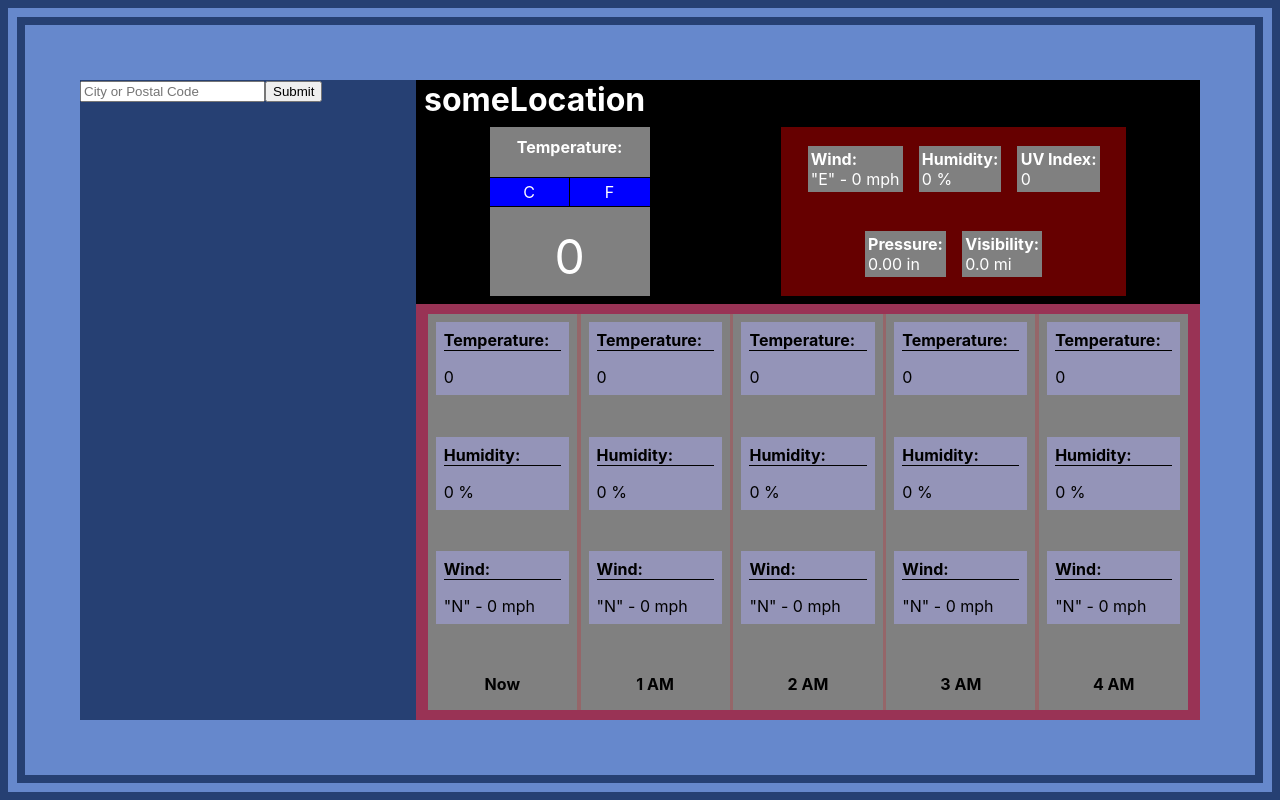
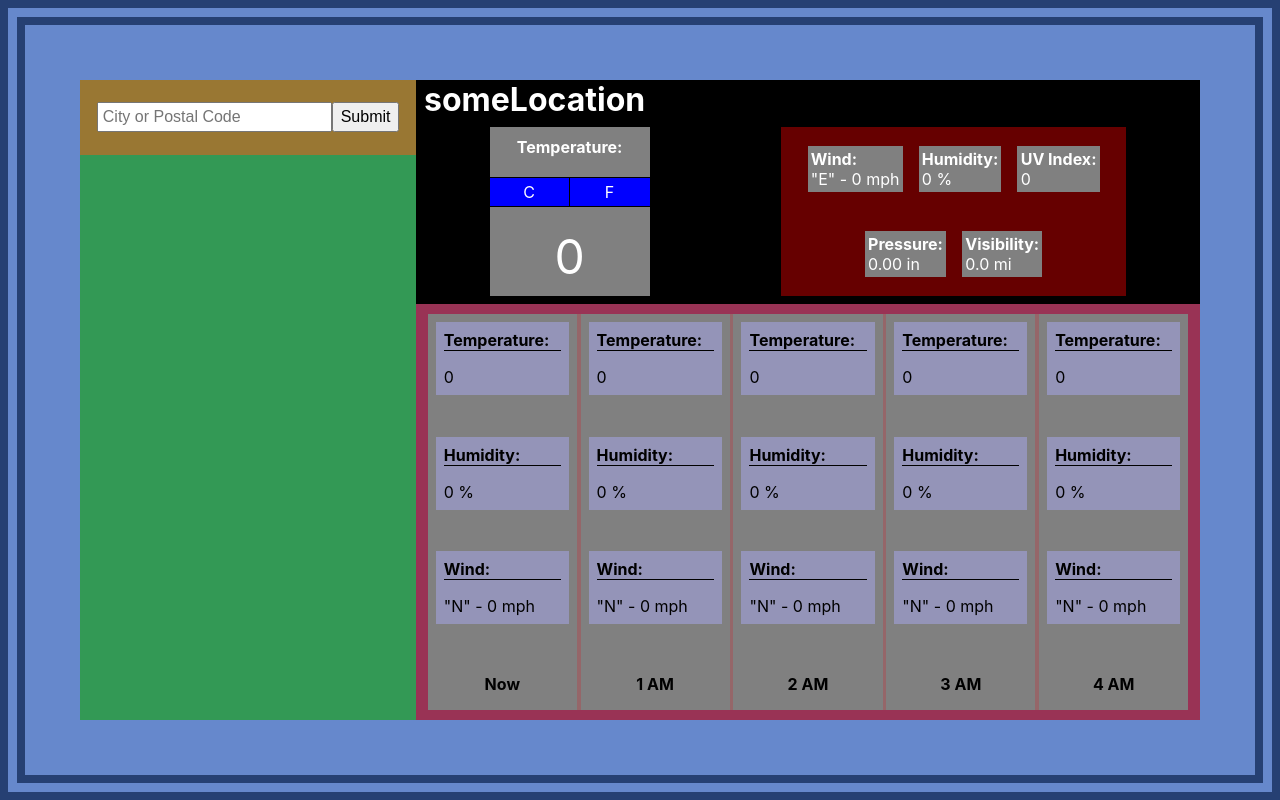
Before and after one commit to CHart-Cavanaugh/WeatherApp, a React (Create React App) app: page / in a window 1280 px wide. Built offline with nearby package versions, Linux system fonts and the light colour scheme.

Commit message:
Import the "_weatherRequestForm.scss" and "_weatherRequestHistory" partials.

```diff
--- a/src/App.scss
+++ b/src/App.scss
@@ -11,6 +11,8 @@
 @import "./features/interfaceTabs/_interfaceTabs";
 
 @import "./features/weatherRequest/_weatherRequestSidebar";
+@import "./features/weatherRequest/_weatherRequestForm";
+@import "./features/weatherRequest/_weatherRequestHistory";
 
 
 
```
